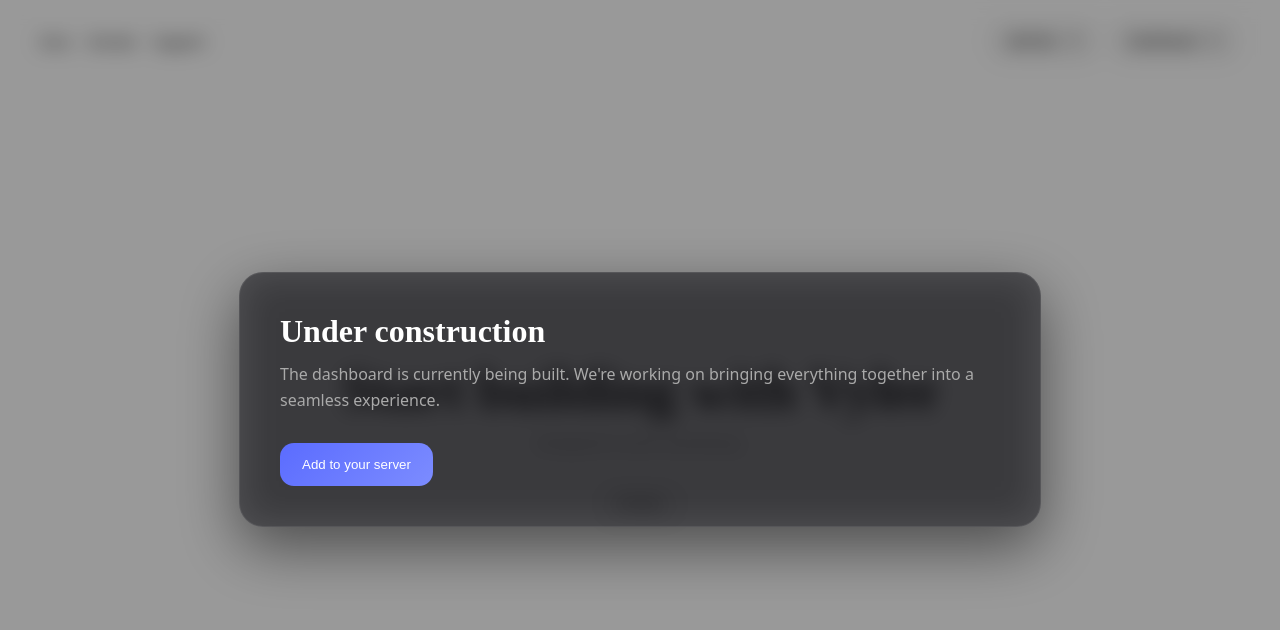
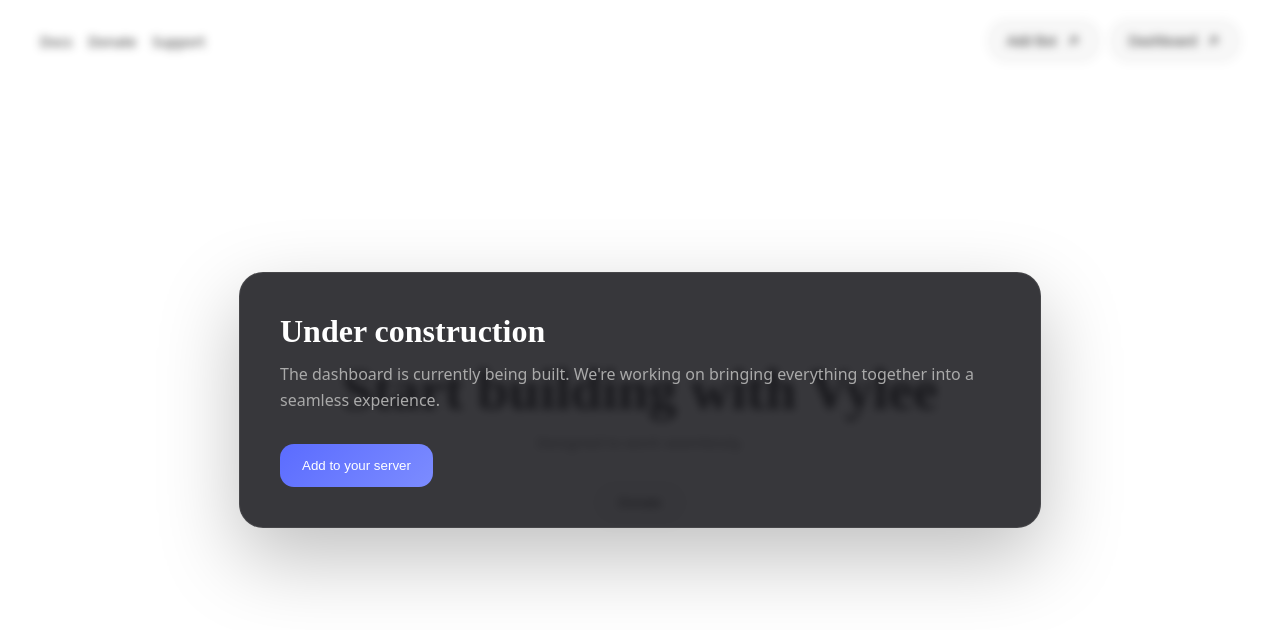
Before and after one commit to sreemn/Guard, a website: page index.html in a window 1280 px wide. Both pictures are taken after a click on the button "Dashboard". Drawn offline with Linux system fonts and the light colour scheme; a web font is replaced by a local one.

Commit message:
Update index.html

```diff
--- a/index.html
+++ b/index.html
@@ -174,9 +174,9 @@
 .overlay {
   position: fixed;
   inset: 0;
-      background: rgba(0, 0, 0, 0.4);
-      backdrop-filter: blur(10px);
-      -webkit-backdrop-filter: blur(10px);
+  background: rgba(255, 255, 255, 0.2);
+  backdrop-filter: blur(4px);
+  -webkit-backdrop-filter: blur(4px);
   display: none;
   align-items: center;
   justify-content: center;
@@ -192,12 +192,10 @@
   max-width: 720px;
   border-radius: 24px;
   padding: 40px;
-      background: rgba(30, 30, 35, 0.55);
-      backdrop-filter: blur(20px);
-      -webkit-backdrop-filter: blur(20px);
+  background: rgba(20, 20, 25, 0.85);
   color: #fff;
   border: 1px solid rgba(255, 255, 255, 0.08);
-      box-shadow: 0 20px 60px rgba(0, 0, 0, 0.5);
+  box-shadow: 0 30px 80px rgba(0, 0, 0, 0.25);
   animation: pop 0.25s ease;
 }
 
```
Lines whose indentation alone changed are shown as unchanged.
